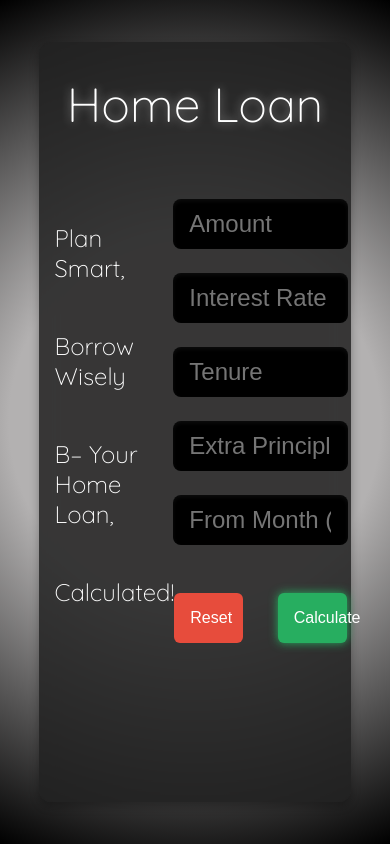
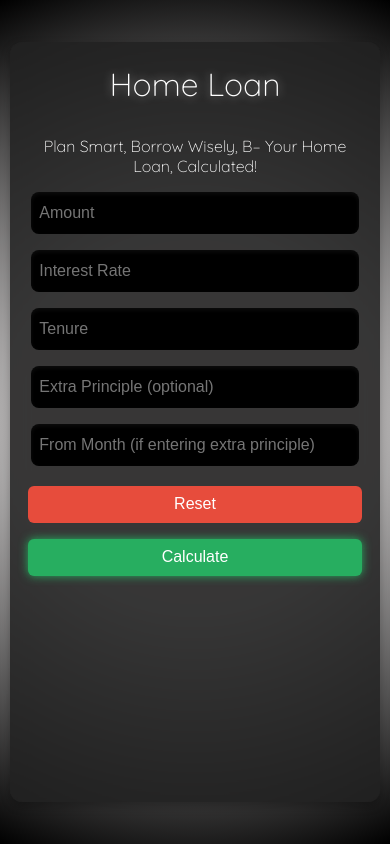
Before and after one commit to harikrishnanmohan/home-loan, a React (Vite) app: page / in a window 390 px wide. Built offline with nearby package versions, Linux system fonts and the light colour scheme.

Commit message:
fix: media changes

```diff
--- a/src/App.jsx
+++ b/src/App.jsx
@@ -153,6 +153,9 @@ function App() {
           <p>Borrow Wisely </p>
           <p>B– Your Home Loan, </p>
           <p>Calculated!</p>
+          <p className="section_one_small">
+            Plan Smart, Borrow Wisely, B– Your Home Loan, Calculated!
+          </p>
         </div>
         <LoanForm handleCalculate={handleCalculate} handleReset={handleReset} />
       </div>
--- a/src/App.scss
+++ b/src/App.scss
@@ -1,7 +1,7 @@
 body {
   margin: 0;
   padding: 0;
-  // background-color: #000000;
+
   background: radial-gradient(circle, #b3b1b1 40%, #000000);
 
   display: flex;
@@ -45,6 +45,9 @@ body {
       align-items: flex-start;
       flex-direction: column;
       font-size: 1.5rem;
+      .section_one_small {
+        display: none;
+      }
     }
   }
   .loan_section {
@@ -55,3 +58,26 @@ body {
     width: 90%;
   }
 }
+@media (max-width: 445px) {
+  .app {
+    width: 95vw;
+    .title {
+      margin-bottom: 1rem;
+      font-size: 2rem;
+    }
+    .input_section {
+      flex-direction: column;
+      margin-top: 0;
+      .section_one {
+        font-size: 1rem;
+        p {
+          display: none;
+        }
+        .section_one_small {
+          display: block;
+          text-align: center;
+        }
+      }
+    }
+  }
+}
--- a/src/component/LoanForm.scss
+++ b/src/component/LoanForm.scss
@@ -59,3 +59,24 @@
     }
   }
 }
+@media (max-width: 445px) {
+  .section_two {
+    flex-direction: column;
+    gap: 1rem;
+    input {
+      width: calc(100% - 1rem);
+      height: 2.5rem;
+      font-size: 1rem;
+      padding-left: 0.5rem;
+    }
+    .button_section {
+      flex-direction: column;
+      gap: 1rem;
+      margin-top: 0.25rem;
+      .button {
+        width: 100%;
+        padding: 0.6rem;
+      }
+    }
+  }
+}
--- a/src/component/LoanTable.scss
+++ b/src/component/LoanTable.scss
@@ -13,3 +13,11 @@
     }
   }
 }
+@media (max-width: 445px) {
+  table {
+    width: 100%;
+    overflow-x: auto;
+    display: block;
+    font-size: 16px;
+  }
+}
```
